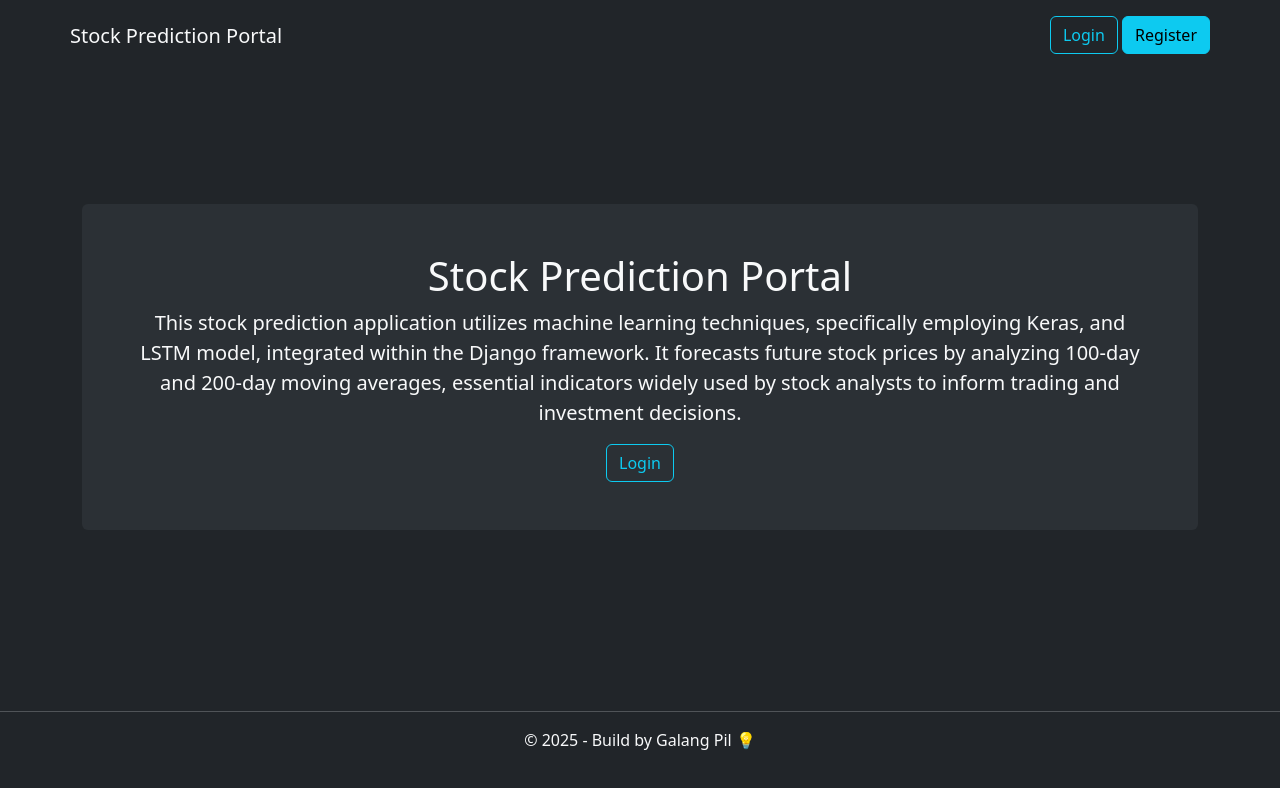
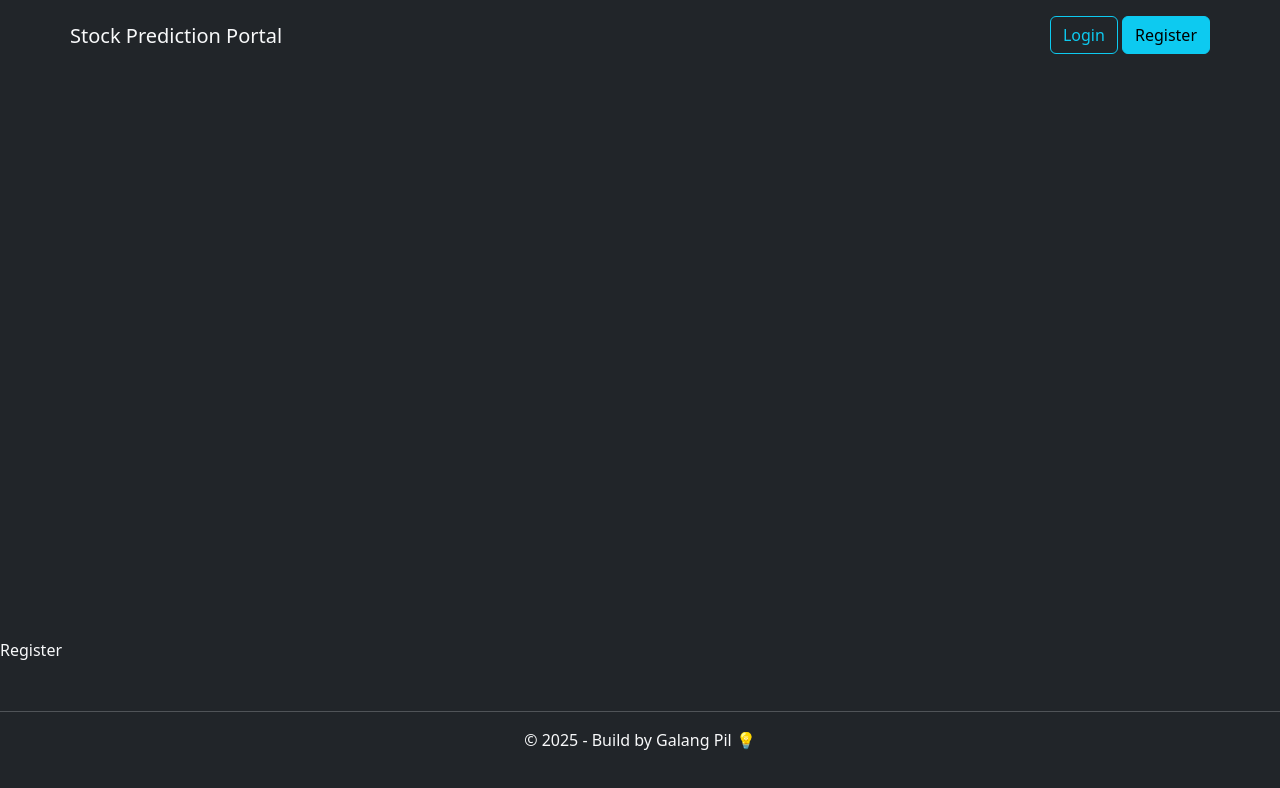
Before and after one commit to galangpiliang/stock-prediction-portal, a React (Vite) app in the folder frontend-react/: page /register in a window 1280 px wide. Shown: the top 788 px of the page. Built offline with nearby package versions, Linux system fonts and the light colour scheme.

Commit message:
Creating Routes In React

```diff
--- a/frontend-react/package.json
+++ b/frontend-react/package.json
@@ -11,7 +11,8 @@
   },
   "dependencies": {
     "react": "^19.1.1",
-    "react-dom": "^19.1.1"
+    "react-dom": "^19.1.1",
+    "react-router-dom": "^7.9.3"
   },
   "devDependencies": {
     "@eslint/js": "^9.36.0",
--- a/frontend-react/src/App.jsx
+++ b/frontend-react/src/App.jsx
@@ -3,14 +3,25 @@ import './assets/css/style.css'
 import Header from './components/Header'
 import Main from './components/Main'
 import Footer from './components/Footer'
+import { BrowserRouter, Routes, Route } from "react-router-dom"
+import Register from './components/Register'
 
 function App() {
 
 	return (
 		<>
-			<Header />
-			<Main />
-			<Footer />
+			<BrowserRouter>
+				<Header />
+				<Routes>
+					<Route path='/' element={
+						<Main />
+					} />
+					<Route path='/register' element={
+						<Register />
+					} />
+				</Routes>
+				<Footer />
+			</BrowserRouter>
 		</>
 	)
 }
--- /dev/null
+++ b/frontend-react/src/components/Register.jsx
@@ -0,0 +1,9 @@
+import React from 'react'
+
+const Register = () => {
+  return (
+    <div className='text-light'>Register</div>
+  )
+}
+
+export default Register
```
Also changed, not shown: 1 other file (tests, documents, lock files or other folders).
